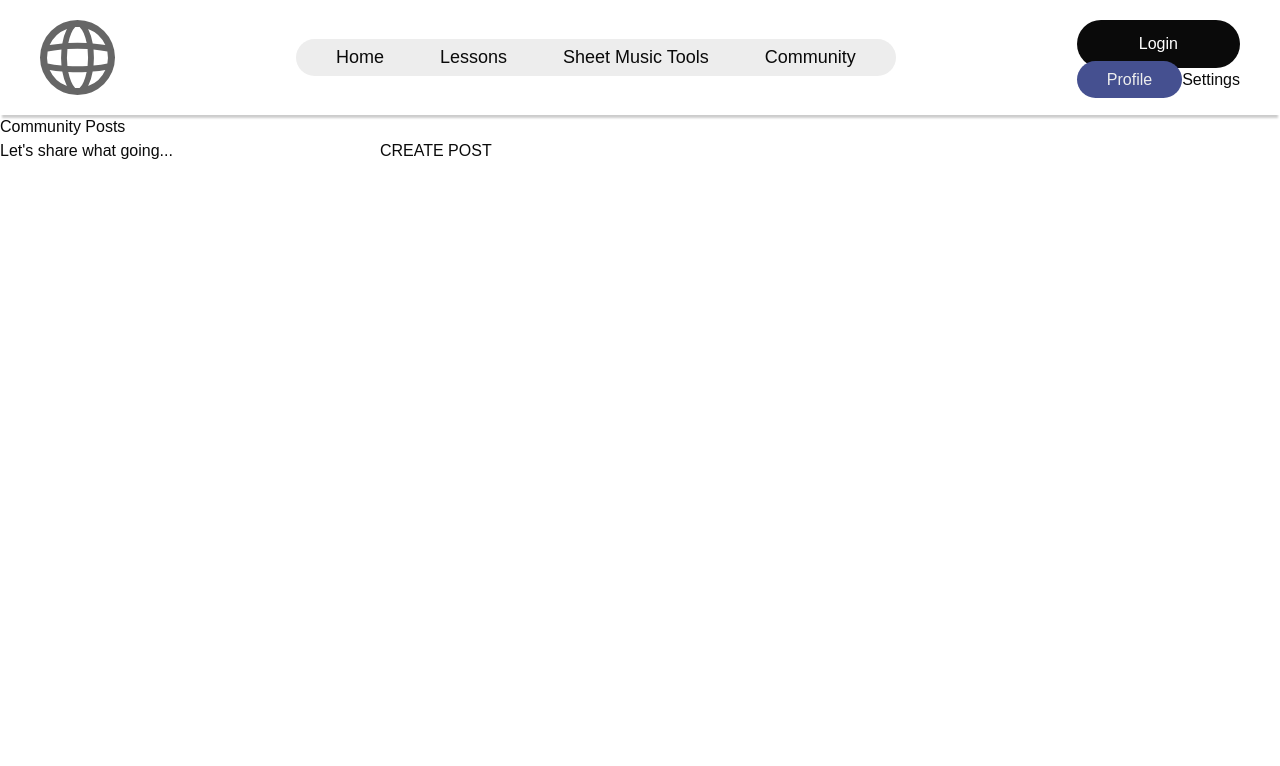
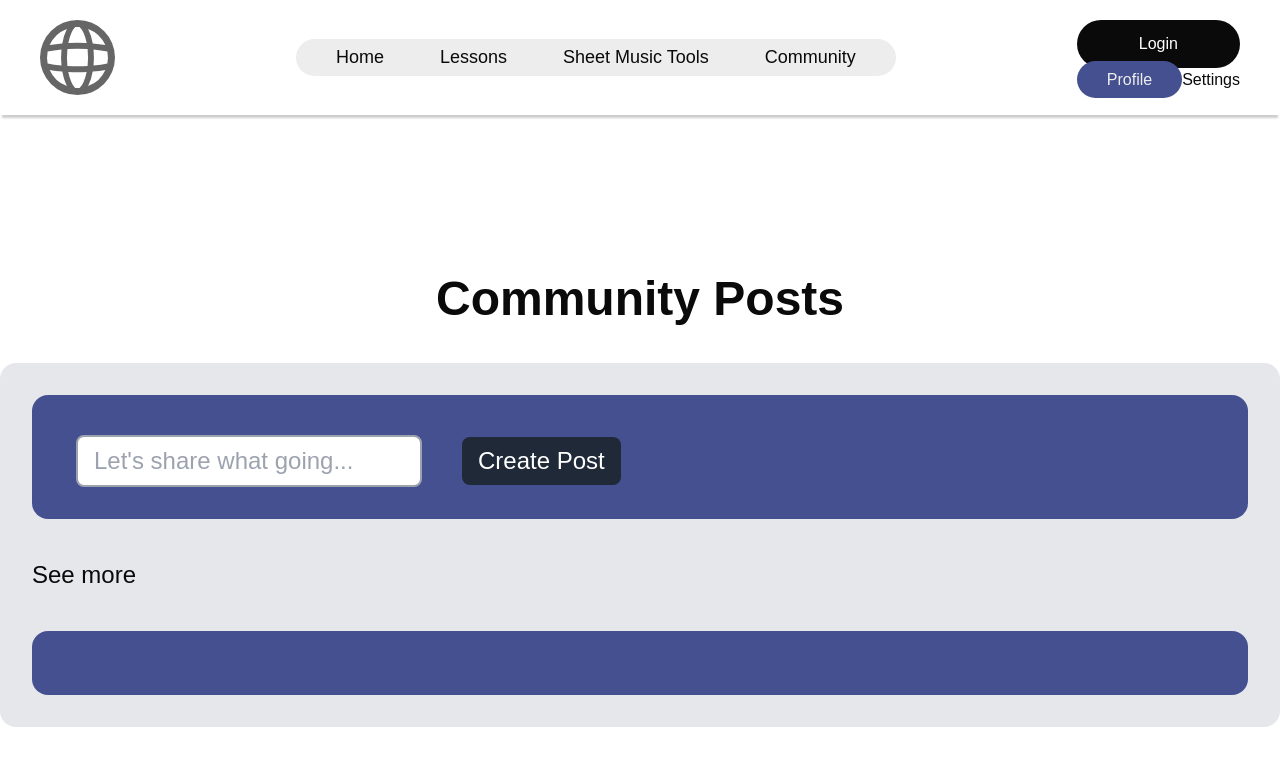
Before and after one commit to simchildress/NoTrebleTesting, a Next.js app: page /Community in a window 1280 px wide. Shown: the top 766 px of the page. Built offline with nearby package versions, Linux system fonts and the light colour scheme.

Commit message:
Add a little styling to the Community page

```diff
--- a/src/app/Community/page.js
+++ b/src/app/Community/page.js
@@ -1,15 +1,43 @@
+"use client";
+import React, { useState } from "react";
+
 export default function Community(){
+    //Post starts out with 4 properties
+    const [post, setPost]=useState([]);
+
+    //Handle the change when the input changes and assign it to the appropriate field
+    const handleChange = ({ target }) => {
+        const { name, value } = target;
+        setSheet((prev) => ({
+            ...prev,
+            [name]: value
+        }));
+    };
+
+    //Prevent resetting the page to default after every input
+    const handleSubmit = (event) => {
+        event.preventDefault();
+    };
+
     return (
         <main>
-            <div className="create_container">
-                <h1>Community Posts</h1>
-                    <label>Let's share what going...</label>
+            <h1 className=" text-center font-bold text-5xl mt-40 mb-10">Community Posts</h1>
+                <div className="container mx-auto bg-gray-200 -z-10 rounded-2xl text-2xl p-8">
+                    <div className="w-auto mx-auto bg-[#455090] -z-10 rounded-2xl text-2xl p-8">
                         <input
                             type="text"
                             name="post"
+                            placeholder="Let's share what going..."
+                            className="mt-2 ml-3 px-4 py-2 border-2 border-gray-400 rounded-lg focus:outline-none focus:border-blue-600"
                         />
-                    <button>CREATE POST</button>
-            </div>
+                        <button className="ml-10 w-auto bg-gray-800 text-white rounded-lg px-4 py-2">Create Post</button>
+                    </div>
+                    <p className="mt-10 mb-10">See more</p>
+
+                    <div className= "mx-auto bg-[#455090] -z-10 rounded-2xl text-2xl p-8">
+
+                    </div>
+                </div>
         </main>
     );
 }
--- a/src/app/SheetMusicTools/page.js
+++ b/src/app/SheetMusicTools/page.js
@@ -39,7 +39,7 @@ export default function SheetMusicTools(){
             </div>
             <br />
 
-            <div className="ml-20 mr-20">
+            <div className="ml-20 mr-20 mb-20">
                 <h1 className="font-bold text-5xl mb-7">Sheet Music Composer</h1>
                 <form className= "inset-2 bg-gray-200 -z-10 rounded-2xl text-2xl p-4 pl-7">
                     <label className="mt-5 block text-2xl">
```
